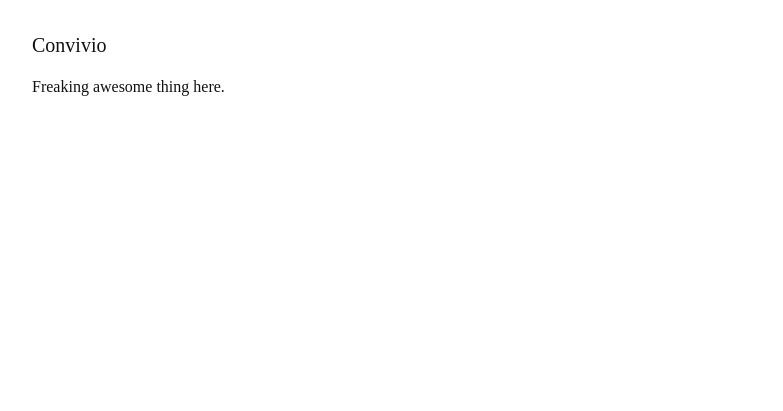
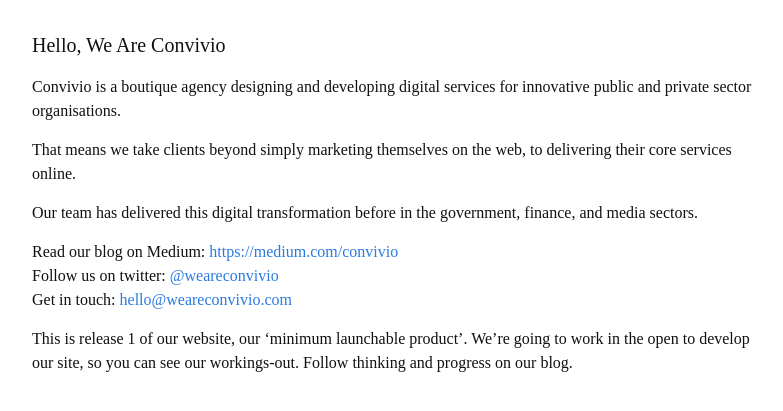
Before and after one commit to crablab/Convivio-Site, a Jekyll site: the page built from index.html, in a window 1280 px wide. Shown: the top 411 px of the page, without its empty margins (238-1021 px from the left). Built offline with Jekyll 4.4.1, drawn with Linux system fonts in a browser that asks for light colours.

Commit message:
Added metadata and new website copy

```diff
--- a/_config.yml
+++ b/_config.yml
@@ -9,9 +9,7 @@
 title: Convivio
 email: hello@weareconvivio.com
 description: > # this means to ignore newlines until "baseurl:"
-  Write an awesome description for your new site here. You can edit this
-  line in _config.yml. It will appear in your document head meta (for
-  Google search results) and in your feed.xml site description.
+  Convivio is a boutique agency designing and developing digital services for innovative public and private sector organisations.
 baseurl: "" # the subpath of your site, e.g. /blog
 url: "http://weareconvivio.com" # the base hostname & protocol for your site
 twitter_username: weareconvivio
--- a/index.html
+++ b/index.html
@@ -3,8 +3,22 @@
 ---
 
 <div class="home">
-  <h1 class="page-heading">Convivio</h1>
+  <h1 class="page-heading">Hello, We Are Convivio</h1>
   <p>
-    Freaking awesome thing here.
+    Convivio is a boutique agency designing and developing digital services for innovative public and private sector organisations.
+  </p>
+  <p>
+    That means we take clients beyond simply marketing themselves on the web, to delivering their core services online.
+  </p>
+  <p>
+    Our team has delivered this digital transformation before in the government, finance, and media sectors.
+  </p>
+  <p>
+    Read our blog on Medium: <a href="https://medium.com/convivio">https://medium.com/convivio</a><br/>
+    Follow us on twitter: <a href="https://twitter.com/weareconvivio">@weareconvivio</a><br/>
+    Get in touch: <a href="mailto:hello@weareconvivio.com">hello@weareconvivio.com</a>
+  </p>
+  <p>
+    This is release 1 of our website, our ‘minimum launchable product’. We’re going to work in the open to develop our site, so you can see our workings-out. Follow thinking and progress on our blog.
   </p>
 </div>
```
